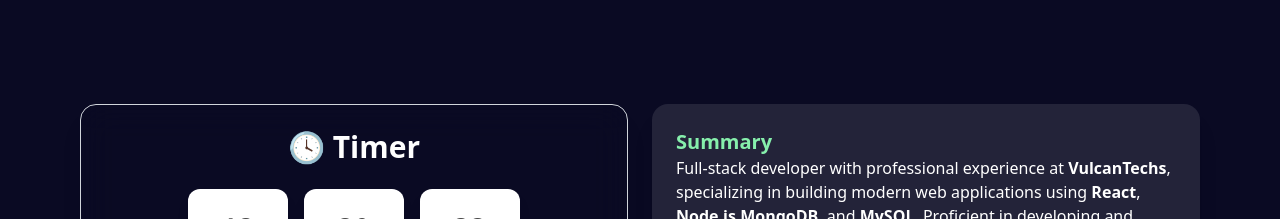
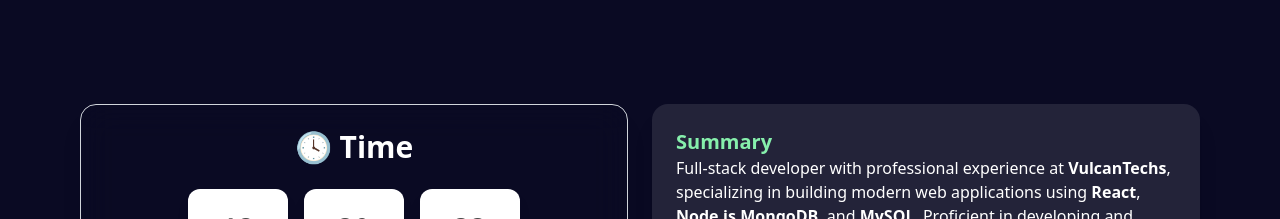
Before and after one commit to manojcoders/protfilo, a React (Create React App) app: page / in a window 1280 px wide. Shown: the part 1480-1699 px from the top of the page. Built offline with nearby package versions, Linux system fonts and the light colour scheme; no server answers; the HTML template or start-up script is replaced by a standard one.

Commit message:
time name change

```diff
--- a/src/App.jsx
+++ b/src/App.jsx
@@ -230,7 +230,7 @@ const Home = () => {
             <div className="max-w-6xl mx-auto flex flex-col md:flex-row items-start gap-6">
               {/* Timer Card */}
               <div className="w-full md:w-1/2 backdrop-blur-lg border border-gray-300 rounded-2xl shadow-xl p-6">
-                <h2 className="text-3xl font-bold mb-6 text-center text-white">🕓 Timer</h2>
+                <h2 className="text-3xl font-bold mb-6 text-center text-white">🕓 Time</h2>
                 <div className="flex gap-4 flex-wrap justify-center font-serif">
                   <FlipCard value={hours} label="Hours" animate={hours !== prevHours} />
                   <FlipCard value={minutes} label="Minutes" animate={minutes !== prevMinutes} />
```
